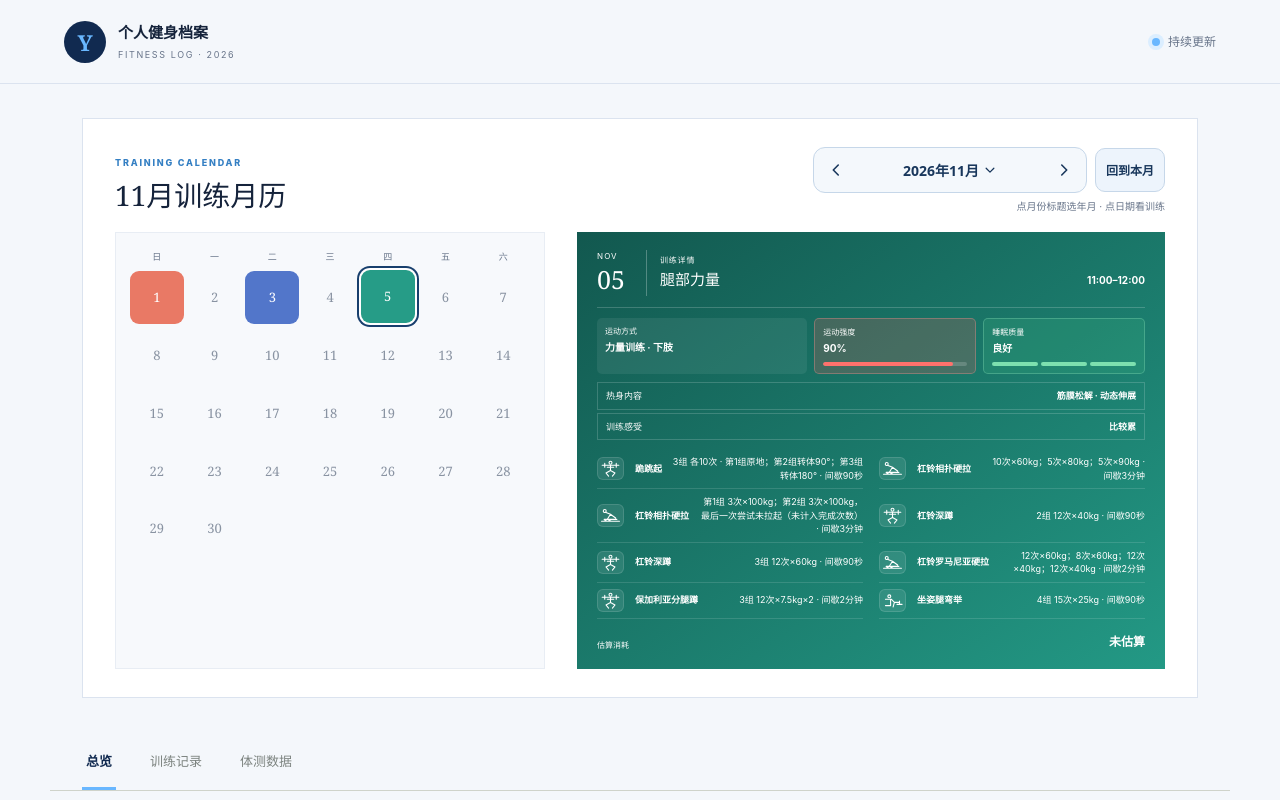
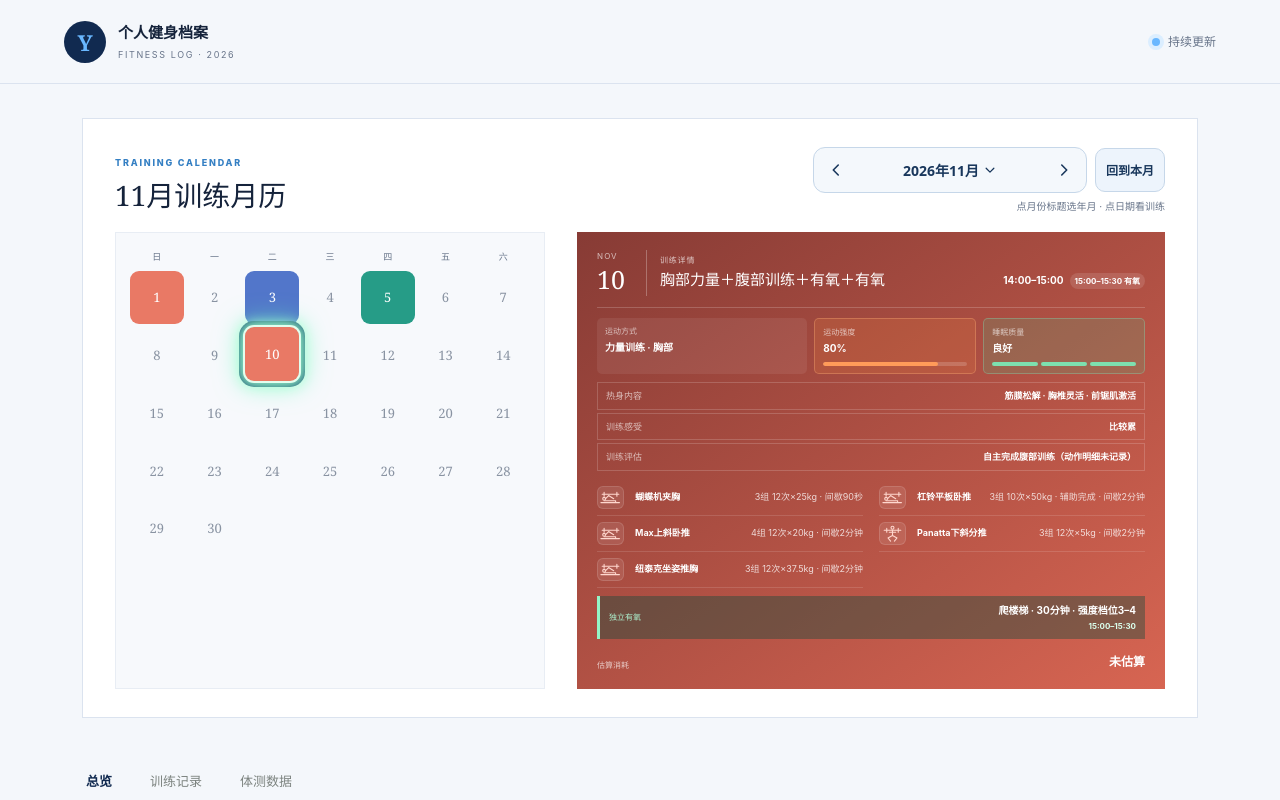
Before and after one commit to Eason199907/fitness-progress, a Next.js app: page / in a window 1280 px wide. Shown: the top 800 px of the page. Built offline with nearby package versions, Linux system fonts and the light colour scheme.

Commit message:
Record November 10 chest workout and stair cardio

```diff
--- a/app/page.tsx
+++ b/app/page.tsx
@@ -789,6 +789,32 @@ const sessions = [
       { name: "坐姿腿弯举", sets: "4组 15次×25kg · 间歇90秒" },
     ],
     cardio: null,
+    strengthCalories: null,
+    cardioCalories: null,
+  },
+  {
+    date: "11.10",
+    part: "胸",
+    groups: "胸部力量＋腹部训练＋有氧",
+    intensity: 80,
+    note: "胸部训练＋自主完成腹部训练＋爬楼梯30分钟 · 比较累",
+    feeling: "比较累",
+    assessment: "自主完成腹部训练（动作明细未记录）",
+    tone: "coral",
+    time: "14:00–15:00",
+    cardioTime: "15:00–15:30",
+    mode: "力量训练 · 胸部",
+    sleep: "良好",
+    warmup: "筋膜松解 · 胸椎灵活 · 前锯肌激活",
+    calories: null,
+    actions: [
+      { name: "蝴蝶机夹胸", sets: "3组 12次×25kg · 间歇90秒" },
+      { name: "杠铃平板卧推", sets: "3组 10次×50kg · 辅助完成 · 间歇2分钟" },
+      { name: "Max上斜卧推", sets: "4组 12次×20kg · 间歇2分钟" },
+      { name: "Panatta下斜分推", sets: "3组 12次×5kg · 间歇2分钟" },
+      { name: "纽泰克坐姿推胸", sets: "3组 12次×37.5kg · 间歇2分钟" },
+    ],
+    cardio: "爬楼梯 · 30分钟 · 强度档位3–4",
     strengthCalories: null,
     cardioCalories: null,
   },
```
